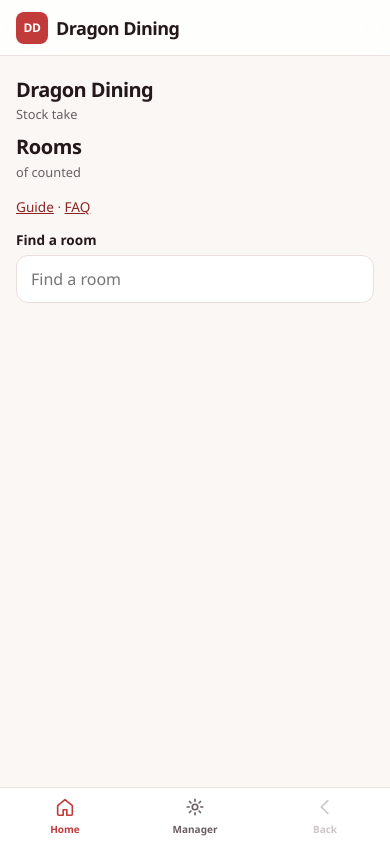
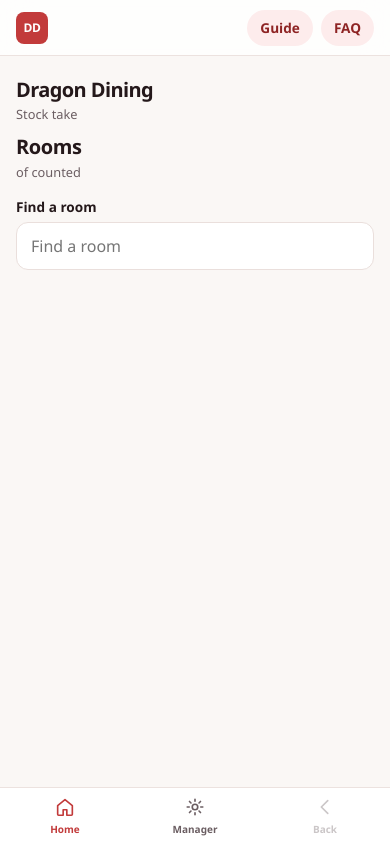
Before and after one commit to dragondining/dragon-dining-stock-take, a website with bundled scripts: page public/index.html in a window 390 px wide. Built offline with nearby package versions, Linux system fonts and the light colour scheme; files whose address does not match are found by name.

Commit message:
Put Guide and FAQ in the header, and say rooms show what is completed.

```diff
--- a/public/app.js
+++ b/public/app.js
@@ -198,13 +198,17 @@ function paintSignOut() {
 }
 
 function onHashChange() {
-  if (ui.authMode === 'supabase' && !ui.token) renderLogin()
+  const route = parseHash()
+  const help = route.name === 'guide' || route.name === 'faq'
+  if (ui.authMode === 'supabase' && !ui.token && !help) renderLogin()
   else render()
 }
 
 function paintNav(route) {
   document.getElementById('nav-home')?.classList.toggle('on', route.name === 'home')
   document.getElementById('nav-manager')?.classList.toggle('on', route.name === 'manage')
+  document.getElementById('nav-guide')?.classList.toggle('on', route.name === 'guide')
+  document.getElementById('nav-faq')?.classList.toggle('on', route.name === 'faq')
   const back = document.getElementById('nav-back')
   if (!back) return
   if (route.name === 'room') back.setAttribute('href', '#/')
@@ -237,7 +241,6 @@ function homeHtml() {
       <div id="banner-slot"></div>
       <h1>Rooms</h1>
       <p class="summary" id="home-summary"></p>
-      <p class="help"><a href="#/guide">Guide</a> · <a href="#/faq">FAQ</a></p>
       <label class="field" for="room-search">Find a room</label>
       <input id="room-search" type="search" placeholder="Find a room" autocomplete="off">
       <div class="rooms" id="room-list" style="margin-top:12px"></div>
@@ -279,7 +282,7 @@ function manageHtml(route) {
   const sync = `<div class="sync" data-sync aria-live="polite"></div>`
   const top = `<div class="wrap"><div class="top"><div class="brand">Manager</div>${sync}</div>`
   if (ui.authMode === 'supabase' && ui.role !== 'manager') {
-    return `${top}<h1>Manager</h1><p class="help">This account cannot open manager tools.</p><p class="help"><a href="#/guide">Guide</a> · <a href="#/faq">FAQ</a></p></div>`
+    return `${top}<h1>Manager</h1><p class="help">This account cannot open manager tools.</p></div>`
   }
   if (ui.authMode !== 'supabase' && !ui.token) return `${top}<h1>Manager</h1><p class="help">Enter the manager PIN.</p><div id="pin-mount"></div></div>`
   if (route.section === 'products' || route.section === 'product') {
@@ -327,8 +330,6 @@ function manageHtml(route) {
       <a href="#/manage/import">Import catalog</a>
       <a href="#/manage/finish">Finish stock take</a>
       <a href="#/manage/archives">Past stock takes</a>
-      <a href="#/guide">Guide</a>
-      <a href="#/faq">FAQ</a>
       ${ui.authMode === 'supabase' ? '' : '<a href="#/manage/pin">Change PIN</a>'}
       ${ui.authMode === 'supabase' ? '' : '<button id="logout" class="ghost" type="button">Lock manager</button>'}
     </div></div>`
@@ -1651,7 +1652,11 @@ async function boot() {
   })
   if ('serviceWorker' in navigator) navigator.serviceWorker.register('/sw.js').catch(() => {})
   const hosted = location.hostname !== '127.0.0.1' && location.hostname !== 'localhost'
-  if (hosted && !ui.token) {
+  const helpOpen = () => {
+    const name = parseHash().name
+    return name === 'guide' || name === 'faq'
+  }
+  if (hosted && !ui.token && !helpOpen()) {
     ui.authMode = 'supabase'
     renderLogin()
   }
@@ -1662,7 +1667,8 @@ async function boot() {
     ui.authMode = hosted ? 'supabase' : 'pin'
   }
   if (ui.authMode === 'supabase' && !ui.token) {
-    if (mounted !== 'login') renderLogin()
+    if (helpOpen()) render()
+    else if (mounted !== 'login') renderLogin()
     return
   }
   if (mounted === 'login') mounted = ''
--- a/public/guide.js
+++ b/public/guide.js
@@ -11,7 +11,7 @@ export function guideHtml() {
       <li>Leave <strong>Tally on</strong>. Each scan adds one. The button starts on each time the app is opened.</li>
       <li>Scan the barcode. The quantity is saved on the item’s own room, and the strip shows that room.</li>
       <li>For an empty shelf, turn <strong>Tally off</strong>, tap the item, and enter <strong>0</strong>, or leave it uncounted. An item nobody counted is treated as zero when the manager closes the month.</li>
-      <li>Home still shows those items as not counted, so the rooms make it clear what has been walked. Enter a number when you have checked the shelf.</li>
+      <li>Home still shows those items as not counted, so the rooms make it clear what has been completed. Enter a number when you have checked the shelf.</li>
       <li>Watch the top of the screen. <strong>Waiting to sync</strong> means this device still holds counts. <strong>All counts saved</strong> means they are on the server. Check each phone, tablet, and computer.</li>
       <li>Home shows “X of X counted” for the whole kitchen, and each room has its own bar. Yen stays off these screens.</li>
     </ol>
@@ -74,7 +74,7 @@ export function faqHtml() {
     <p><strong>Who can start the next month?</strong> Only a manager. Finish stock take asks: “This will reset the counts to zero. Are you sure?” Staff cannot close the count.</p>
     <p><strong>How does a new month start?</strong> A manager opens Finish stock take, checks the month name, and confirms the warning. The app downloads the CSV, stores the month under Past stock takes, and clears the quantities. The next count starts from zero.</p>
     <p><strong>Where is last month’s file?</strong> Manager → Past stock takes → Download CSV. Also keep the file that downloaded at Finish.</p>
-    <p><strong>What if nobody counted an item?</strong> It is saved as quantity 0. During the count it still shows under Still to count, so the team can see what has not been walked.</p>
+    <p><strong>What if nobody counted an item?</strong> It is saved as quantity 0. During the count it still shows under Still to count, so the team can see what has not been completed.</p>
     <p><strong>What does the total mean?</strong> It is the yen value of items that have a cost. An item with no cost is in the file with a blank value and is left out of the total. An item nobody counted is quantity 0, so it adds nothing to the total.</p>
     <p><strong>Can two months share one file?</strong> Each Finish writes one archive. Use the month name once. A second close in the same month needs a different name, such as September 2026 recount.</p>
     <p><strong>A device says Waiting to sync.</strong> Those counts are still on that phone, tablet, or computer. Wait until every device says All counts saved before the manager finishes the month.</p>
--- a/public/index.html
+++ b/public/index.html
@@ -15,13 +15,15 @@
 <body>
   <div id="flash" role="status" hidden></div>
   <header class="topbar">
-    <a class="lockup" href="#/">
+    <a class="lockup" href="#/" aria-label="Dragon Dining">
       <span class="mark" aria-hidden="true">DD</span>
       <span class="lockup-name">Dragon Dining</span>
     </a>
     <div class="top-actions">
+      <div class="sync" data-sync aria-live="polite"></div>
       <button id="sign-out" class="sign-out" type="button" hidden>Sign out</button>
-      <div class="sync" data-sync aria-live="polite"></div>
+      <a id="nav-guide" class="header-btn" href="#/guide">Guide</a>
+      <a id="nav-faq" class="header-btn" href="#/faq">FAQ</a>
     </div>
   </header>
   <div id="app"></div>
--- a/public/styles.css
+++ b/public/styles.css
@@ -46,12 +46,13 @@ a { color: var(--red-dark); }
   position: sticky;
   top: 0;
   z-index: 20;
-  height: 56px;
+  min-height: 56px;
   display: flex;
   align-items: center;
   justify-content: space-between;
-  gap: 12px;
-  padding: 0 16px;
+  flex-wrap: wrap;
+  gap: 8px 12px;
+  padding: 8px 16px;
   background: rgba(255, 255, 255, 0.8);
   backdrop-filter: blur(16px);
   border-bottom: 1px solid rgba(234, 223, 220, 0.9);
@@ -79,16 +80,36 @@ a { color: var(--red-dark); }
   flex: none;
 }
 .lockup-name { font-weight: 800; font-size: 1.125rem; letter-spacing: -0.03em; }
-.top-actions { margin-left: auto; display: flex; align-items: center; gap: 8px; }
+.top-actions { margin-left: auto; display: flex; align-items: center; justify-content: flex-end; flex-wrap: wrap; gap: 8px; min-width: 0; }
+.sign-out, .header-btn {
+  display: inline-flex;
+  align-items: center;
+  justify-content: center;
+  border-radius: 999px;
+  min-height: 36px;
+  padding: 0 12px;
+  font-weight: 750;
+  font-size: 0.85rem;
+  text-decoration: none;
+  white-space: nowrap;
+  flex: none;
+}
 .sign-out {
   border: 1px solid var(--line);
   background: white;
   color: var(--ink);
-  border-radius: 999px;
-  min-height: 40px;
-  padding: 0 14px;
-  font-weight: 750;
-  font-size: 0.85rem;
+}
+.header-btn {
+  border: 1px solid transparent;
+  background: var(--red-soft);
+  color: var(--red-dark);
+}
+.header-btn.on {
+  background: var(--red);
+  color: white;
+}
+@media (max-width: 720px) {
+  .lockup-name { display: none; }
 }
 .sync {
   font-weight: 650;
--- a/public/sw.js
+++ b/public/sw.js
@@ -1,4 +1,4 @@
-const CACHE = 'dragon-dining-v15'
+const CACHE = 'dragon-dining-v16'
 const FILES = ['/', '/index.html', '/styles.css', '/app.js', '/logic.js', '/guide.js', '/manifest.webmanifest', '/icon.svg']
 
 self.addEventListener('install', (event) => {
```
